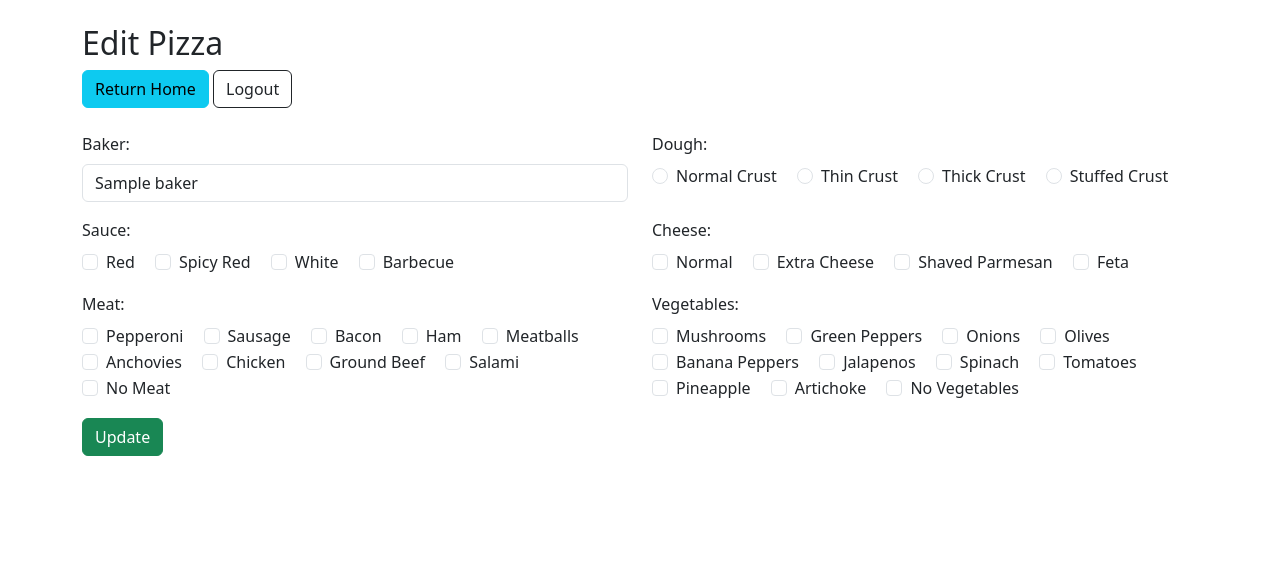
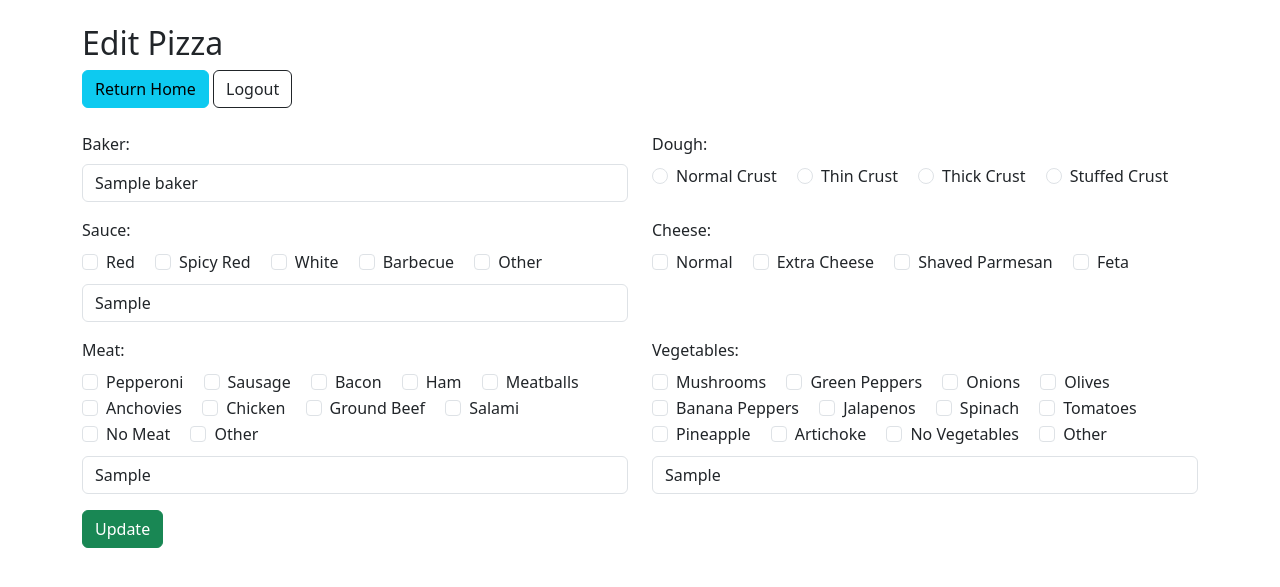
Before and after one commit to TristanT8/pizzaPlanet, a Flask app: template pizza_planet/flask_app/templates/edit_pizza.html in a window 1280 px wide. Shown: the top 587 px of the page. Run offline with Flask 3, Linux system fonts and the light colour scheme; the template is opened without the code that fills it: most values are stand-ins (such as "Sample title", 1, 10 or a date in 2020).

Commit message:
Edit HTML

```diff
--- a/pizza_planet/flask_app/templates/edit_pizza.html
+++ b/pizza_planet/flask_app/templates/edit_pizza.html
@@ -42,6 +42,47 @@
                     $('#No_Vegetables').prop('checked', false);
                 }
             });
+
+            // Show or hide custom input fields based on checkbox selections
+            $('#Other_Sauce').change(function() {
+                if(this.checked) {
+                    $('#custom_sauce_container').show();
+                } else {
+                    $('#custom_sauce_container').hide();
+                }
+            });
+
+            $('#Other_Meat').change(function() {
+                if(this.checked) {
+                    $('#custom_meat_container').show();
+                } else {
+                    $('#custom_meat_container').hide();
+                }
+            });
+
+            $('#Other_Vegetable').change(function() {
+                if(this.checked) {
+                    $('#custom_vegetable_container').show();
+                } else {
+                    $('#custom_vegetable_container').hide();
+                }
+            });
+
+            // Autofill custom input fields if they contain values
+            if ($('#custom_sauce').val()) {
+                $('#Other_Sauce').prop('checked', true);
+                $('#custom_sauce_container').show();
+            }
+
+            if ($('#custom_meat').val()) {
+                $('#Other_Meat').prop('checked', true);
+                $('#custom_meat_container').show();
+            }
+
+            if ($('#custom_vegetable').val()) {
+                $('#Other_Vegetable').prop('checked', true);
+                $('#custom_vegetable_container').show();
+            }
         });
     </script>
 </head>
@@ -102,12 +143,15 @@
             <div class="row my-3">
                 <div class="col-md-6">
                     <label class="form-label">Sauce:</label><br>
-                    {% for sauce_option in ['Red', 'Spicy_Red', 'White', 'Barbecue'] %}
+                    {% for sauce_option in ['Red', 'Spicy_Red', 'White', 'Barbecue', 'Other'] %}
                     <div class="form-check form-check-inline">
                         <input class="form-check-input" type="checkbox" name="sauce_base" value="{{ sauce_option }}" id="{{ sauce_option }}" {% if sauce_option in pizza.sauce_base %} checked {% endif %}>
                         <label class="form-check-label" for="{{ sauce_option }}">{{ sauce_option|replace("_", " ") }}</label>
                     </div>
                     {% endfor %}
+                    <div id="custom_sauce_container" style="display:none;">
+                        <input type="text" name="custom_sauce" id="custom_sauce" class="form-control mt-2" placeholder="Custom Sauce" value="{{ pizza.custom_sauce }}">
+                    </div>
                 </div>
                 <div class="col-md-6">
                     <label class="form-label">Cheese:</label><br>
@@ -123,21 +167,27 @@
             <div class="row my-3">
                 <div class="col-md-6">
                     <label class="form-label">Meat:</label><br>
-                    {% for meat_option in ['Pepperoni', 'Sausage', 'Bacon', 'Ham', 'Meatballs', 'Anchovies', 'Chicken', 'Ground_Beef', 'Salami', 'No_Meat'] %}
+                    {% for meat_option in ['Pepperoni', 'Sausage', 'Bacon', 'Ham', 'Meatballs', 'Anchovies', 'Chicken', 'Ground_Beef', 'Salami', 'No_Meat', 'Other'] %}
                     <div class="form-check form-check-inline">
                         <input class="form-check-input" type="checkbox" name="meat" value="{{ meat_option }}" id="{{ meat_option }}" {% if meat_option in pizza.meat %} checked {% endif %}>
                         <label class="form-check-label" for="{{ meat_option }}">{{ meat_option|replace("_", " ") }}</label>
                     </div>
                     {% endfor %}
+                    <div id="custom_meat_container" style="display:none;">
+                        <input type="text" name="custom_meat" id="custom_meat" class="form-control mt-2" placeholder="Custom Meat" value="{{ pizza.custom_meat }}">
+                    </div>
                 </div>
                 <div class="col-md-6">
                     <label class="form-label">Vegetables:</label><br>
-                    {% for veggie_option in ['Mushrooms', 'Green_Peppers', 'Onions', 'Olives', 'Banana_Peppers', 'Jalapenos', 'Spinach', 'Tomatoes', 'Pineapple', 'Artichoke', 'No_Vegetables'] %}
+                    {% for veggie_option in ['Mushrooms', 'Green_Peppers', 'Onions', 'Olives', 'Banana_Peppers', 'Jalapenos', 'Spinach', 'Tomatoes', 'Pineapple', 'Artichoke', 'No_Vegetables', 'Other'] %}
                     <div class="form-check form-check-inline">
                         <input class="form-check-input" type="checkbox" name="vegetables" value="{{ veggie_option }}" id="{{ veggie_option }}" {% if veggie_option in pizza.vegetables %} checked {% endif %}>
                         <label class="form-check-label" for="{{ veggie_option }}">{{ veggie_option|replace("_", " ") }}</label>
                     </div>
                     {% endfor %}
+                    <div id="custom_vegetable_container" style="display:none;">
+                        <input type="text" name="custom_vegetable" id="custom_vegetable" class="form-control mt-2" placeholder="Custom Vegetable" value="{{ pizza.custom_vegetable }}">
+                    </div>
                 </div>
             </div>
 
```
Also changed, not shown: pizza_planet/flask_app/controllers/pizza_cont.py (+29 -10 lines).
